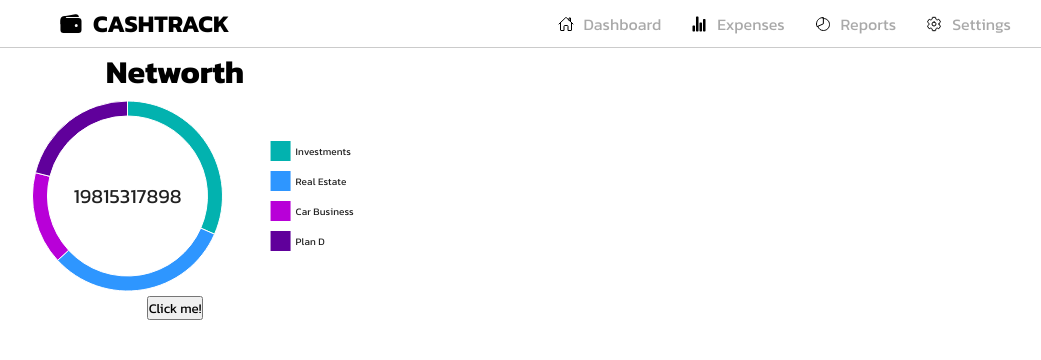
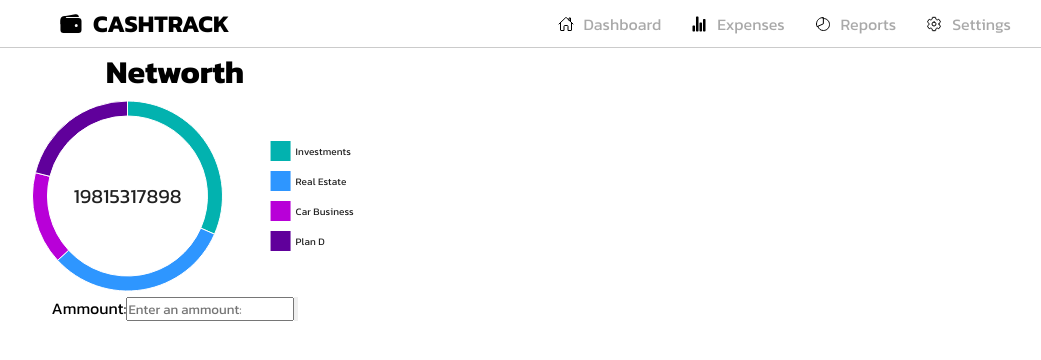
Before and after one commit to rokijaa/expense-tracker, a React (Vite) app: page / in a window 1280 px wide. Shown: the top 360 px of the page, without its empty margins (105-1146 px from the left). Built offline with nearby package versions, Linux system fonts and the light colour scheme.

Commit message:
fix later pls

```diff
--- a/src/Content.jsx
+++ b/src/Content.jsx
@@ -1,7 +1,6 @@
 import { ChartContainer, PieChart } from "@mui/x-charts"
 import { useDrawingArea } from '@mui/x-charts/hooks';
 import { styled } from '@mui/material/styles';
-import * as React from 'react';
 import { useState } from "react";
 import './content.scss'
 
@@ -39,7 +38,7 @@ function PieCenterLabel({ children }) {
     const [networth, setNetworth] = useState(19815317898)
 
     function handleNetworth(){
-      setNetworth(50200);
+      setNetworth(ammountInputId);
     }
 
     return(
@@ -50,7 +49,11 @@ function PieCenterLabel({ children }) {
                     series={[{ data, innerRadius: 80 }]} {...size}>
                 <PieCenterLabel>{networth}</PieCenterLabel>
                 </PieChart>
-                <button onClick={handleNetworth}>Click me!</button>
+                <form>
+                  <label for="ammount">Ammount:</label>
+                  <input type="text" placeholder="Enter an ammount:"/>
+                  <input type="button"/>
+                </form>
             </div>
             <div className="cont__chart"></div>
             <div className="cont__stats"></div>
```
